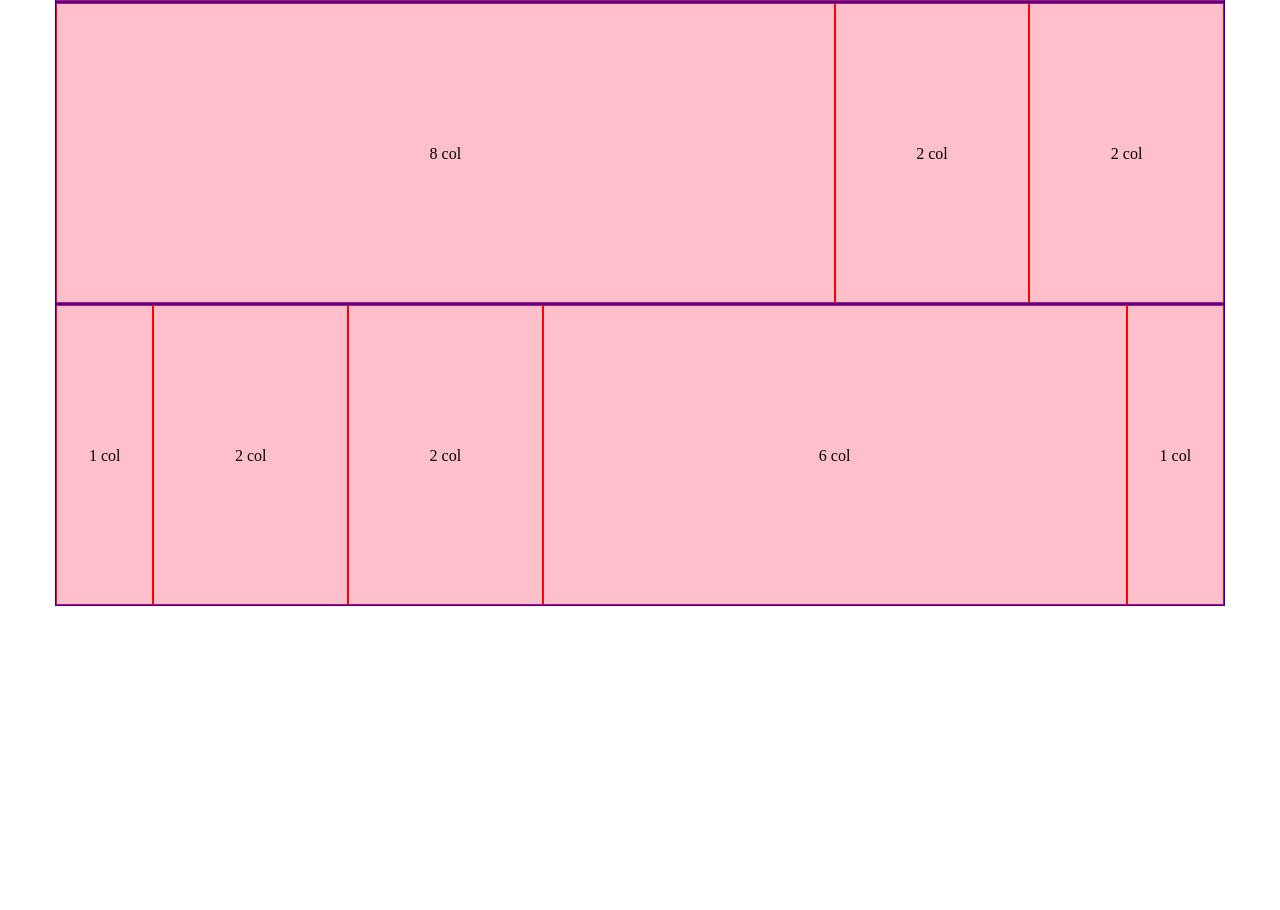
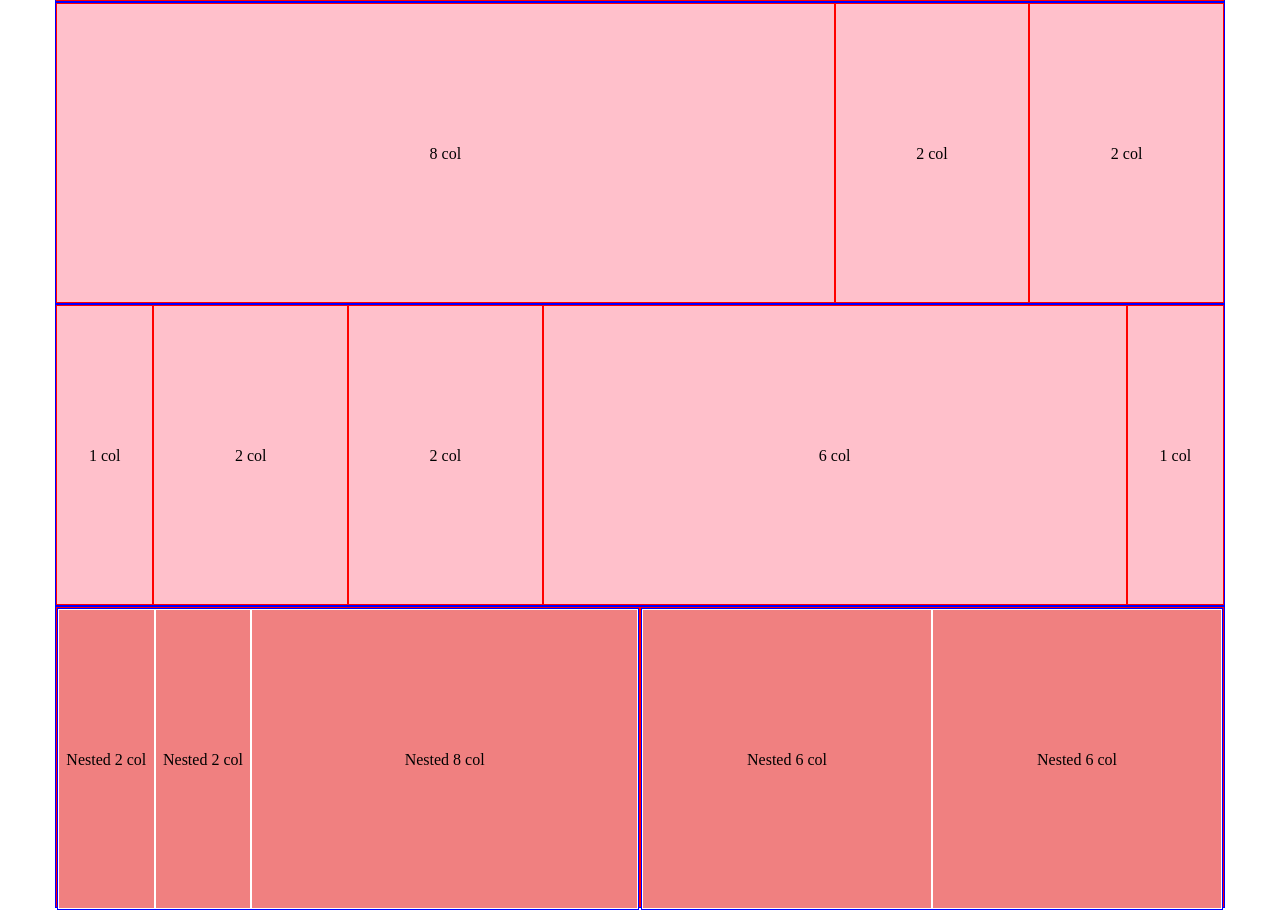
Before and after one commit to lindam-code/html-css-12bool, a plain HTML site: page index.html in a window 1280 px wide. Shown: the part 602-1512 px from the top of the page. Before the commit the page ends 1208 px from the top, so only its background shows below. Drawn offline with Linux system fonts and the light colour scheme.

Commit message:
Quinta riga.

```diff
--- a/css/12bool.css
+++ b/css/12bool.css
@@ -18,7 +18,9 @@
   height: 300px;
 }
 .debug [class*="col-"] > .container [class*="col-"] {
+  border: 1px solid white;
   background-color: lightcoral;
+
 }
 /* Fine debug */
 .container {
--- a/index.html
+++ b/index.html
@@ -133,4 +133,48 @@
 
     </div>
     <!-- Fine quarta riga -->
+
+    <!-- Inizio quinta riga -->
+    <div class="container">
+      <!-- Inizio prima colonna della quinta riga -->
+      <div class="col-6">
+        <div class="container">
+          <div class="col-2">
+            <div class="centering">
+              <span>Nested 2 col</span>
+            </div>
+          </div>
+          <div class="col-2">
+            <div class="centering">
+              <span>Nested 2 col</span>
+            </div>
+          </div>
+          <div class="col-8">
+            <div class="centering">
+              <span>Nested 8 col</span>
+            </div>
+          </div>
+
+        </div>
+      </div>
+      <!-- Fine prima colonna della quinta riga -->
+
+      <!-- Inizio prima colonna della quinta riga -->
+      <div class="col-6">
+        <div class="container">
+          <div class="col-6">
+            <div class="centering">
+              <span>Nested 6 col</span>
+            </div>
+          </div>
+          <div class="col-6">
+            <div class="centering">
+              <span>Nested 6 col</span>
+            </div>
+          </div>
+        </div>
+      </div>
+      <!-- Fine prima colonna della quinta riga -->
+    </div>
+    <!-- Fine quinta riga -->
 </html>
```
